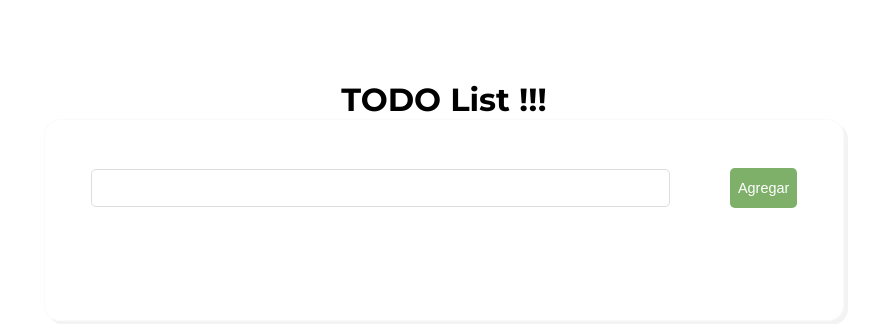
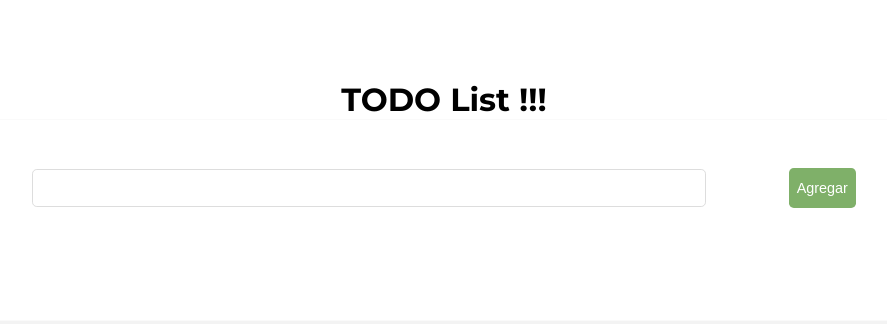
Before and after one commit to isdvde/todo-list, a website built with Vite: page index.html in a window 1280 px wide. Shown: the whole page, without its empty margins (196-1083 px from the left). Built offline with nearby package versions, Linux system fonts and the light colour scheme; a web font is replaced by a local one.

Commit message:
fixing small viewport

```diff
--- a/main.css
+++ b/main.css
@@ -20,7 +20,8 @@ body {
   margin: 10vh auto;
   position: relative;
   min-height: 80vh;
-  width: 50rem;
+  width: 80vw;
+	/* outline: 1px solid red; */
 }
 
 .todo {
@@ -33,20 +34,24 @@ body {
 	border: 1px solid #fafafa;
 	border-radius: 1rem;
 	box-shadow: 0.25rem 0.25rem #f3f3f3;
+	/* border: 1px solid blue; */
 }
 
 .todo__form {
-  width: 100%;
+  width: 90%;
   display: flex;
   justify-content: space-around;
 	align-items: center;
   flex-direction: row;
 	padding: 1rem;
+	/* border: 1px solid green; */
+	gap: 1rem;
 }
 
 .todo__content {
 	padding: 1rem;
-	width: 100%;
+	width: 90%;
+	/* border: 1px solid green; */
 }
 
 .todo__item {
@@ -56,6 +61,7 @@ body {
 	align-items: center;
 	position: relative;
 	gap: 1rem;
+	/* border: 1px solid red; */
 }
 
 .input {
```
